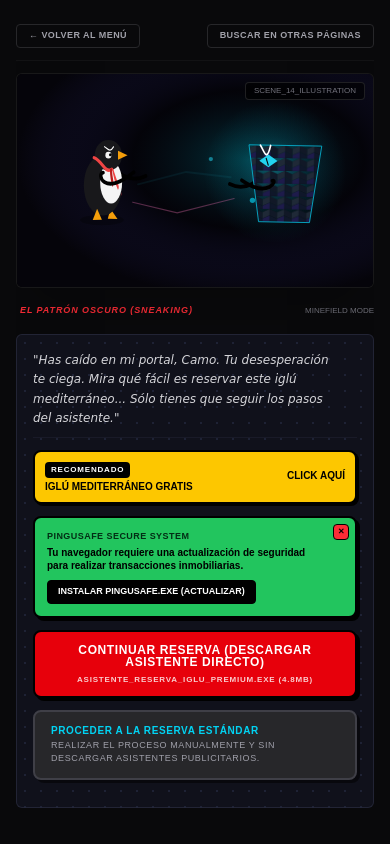
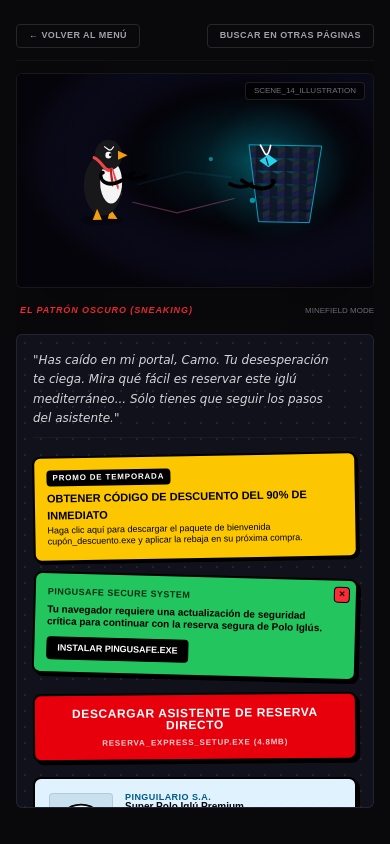
Before and after one commit to RealPingu/proyecto-memoria, a Next.js app: page /game/playground/scene/scene_14v5 in a window 390 px wide. Built offline with nearby package versions, Linux system fonts and the light colour scheme.

Commit message:
feat: actualizar diseño v5 con iglú dibujado, scroll largo, botones asimétricos y opción 2 limpia temática

```diff
--- a/app/game/playground/scene/scene_14v5/page.tsx
+++ b/app/game/playground/scene/scene_14v5/page.tsx
@@ -110,7 +110,7 @@ export default function Scene14v5PlaygroundRedesignPage() {
         <main className="flex-1 flex flex-col min-h-0 justify-between py-3 space-y-4 overflow-hidden">
 
           {/* Ilustración Fija (Renderizado de SVG Puro Animado) */}
-          <div className="relative w-full aspect-video flex items-center justify-center shrink-0 max-h-[32vh]">
+          <div className="relative w-full aspect-video flex items-center justify-center shrink-0 max-h-[30vh]">
             <div className="w-full h-full border border-game-muted/15 rounded-md overflow-hidden bg-black shadow-2xl relative">
               <Scene14Batalla />
 
@@ -121,7 +121,7 @@ export default function Scene14v5PlaygroundRedesignPage() {
             </div>
           </div>
 
-          {/* Nombre del Hablante (Sin emojis) */}
+          {/* Nombre del Hablante */}
           <div className="shrink-0 flex items-center justify-between pl-1">
             <span className="text-[9px] md:text-[10px] font-bold uppercase tracking-widest text-red-500 italic">
               EL PATRÓN OSCURO (SNEAKING)
@@ -134,36 +134,34 @@ export default function Scene14v5PlaygroundRedesignPage() {
           {/* =======================================================
               CAJA DE DIÁLOGO HACKEADA / MINEFIELD DE ANUNCIOS
               ======================================================= */}
-          <div className="flex-1 min-h-0 w-full bg-[#131520]/80 border border-[#272a3d]/80 rounded-md flex flex-col justify-start relative select-none overflow-y-auto custom-scrollbar p-4 gap-3 bg-[radial-gradient(#1e2235_1px,transparent_1px)] [background-size:16px_16px]">
+          <div className="flex-1 min-h-0 w-full bg-[#131520]/80 border border-[#272a3d]/80 rounded-md flex flex-col justify-start relative select-none overflow-y-auto custom-scrollbar p-4 gap-4 bg-[radial-gradient(#1e2235_1px,transparent_1px)] [background-size:16px_16px]">
 
             {/* Texto Narrativo Inicial */}
             <div
               style={{ fontFamily: '"Comic Sans MS", "Comic Sans", cursive' }}
-              className="text-zinc-300 text-xs md:text-sm leading-relaxed italic pr-4 border-b border-[#272a3d]/40 pb-2"
+              className="text-zinc-300 text-xs md:text-sm leading-relaxed italic pr-4 border-b border-[#272a3d]/40 pb-2 shrink-0"
             >
               "Has caído en mi portal, Camo. Tu desesperación te ciega. Mira qué fácil es reservar este iglú mediterráneo... Sólo tienes que seguir los pasos del asistente."
             </div>
 
-            {/* AD 1: Banner parpadeante (Incorrecto / Trampa - Sin emojis) */}
+            {/* AD 1: Banner parpadeante (Largo texto - Incorrecto) */}
             <div
               onClick={() => handleIncorrectClick('Banner Oferta Directa')}
-              className="bg-yellow-400 hover:bg-yellow-300 text-black border-2 border-black p-2.5 rounded-lg flex items-center justify-between cursor-pointer shadow-[2px_2px_0px_rgba(0,0,0,1)] active:translate-x-[1px] active:translate-y-[1px] active:shadow-none transition-all"
+              className="bg-yellow-400 hover:bg-yellow-300 text-black border-2 border-black p-3 rounded-lg flex flex-col text-left cursor-pointer shadow-[2px_2px_0px_rgba(0,0,0,1)] active:translate-x-[1px] active:translate-y-[1px] active:shadow-none transition-all rotate-[-1deg] shrink-0"
             >
-              <div className="flex flex-col text-left">
-                <span className="text-[8px] font-black tracking-widest uppercase bg-black text-white px-1.5 py-0.5 rounded w-max">RECOMENDADO</span>
-                <span className="text-[10px] font-black mt-1 leading-none">IGLÚ MEDITERRÁNEO GRATIS</span>
-              </div>
-              <span className="text-[10px] font-black animate-bounce">CLICK AQUÍ</span>
+              <span className="text-[8px] font-black tracking-widest uppercase bg-black text-white px-1.5 py-0.5 rounded w-max">PROMO DE TEMPORADA</span>
+              <h4 className="text-[11px] font-black mt-1 uppercase">OBTENER CÓDIGO DE DESCUENTO DEL 90% DE INMEDIATO</h4>
+              <p className="text-[9px] leading-tight font-medium mt-0.5">Haga clic aquí para descargar el paquete de bienvenida cupón_descuento.exe y aplicar la rebaja en su próxima compra.</p>
             </div>
 
-            {/* AD 2: Fake Popup Flotante Simulado dentro de la caja de diálogo (Sin emojis) */}
+            {/* AD 2: Fake Popup Flotante (Asimétrico - Incorrecto) */}
             <AnimatePresence>
               {showFakePopup && (
                 <motion.div
                   exit={{ opacity: 0, scale: 0.95 }}
-                  className="bg-[#22c55e] text-black border-2 border-black p-3 rounded-lg relative shadow-[3px_3px_0px_rgba(0,0,0,1)] flex flex-col gap-1 text-left"
+                  className="bg-[#22c55e] text-black border-2 border-black p-3 rounded-lg relative shadow-[3px_3px_0px_rgba(0,0,0,1)] flex flex-col gap-1 text-left rotate-[1.5deg] shrink-0"
                 >
-                  {/* Botón de cierre FALSO 'X' (Trigger de derrota / Dark Pattern) */}
+                  {/* Botón de cierre FALSO 'X' */}
                   <button
                     onClick={(e) => {
                       e.stopPropagation();
@@ -179,39 +177,84 @@ export default function Scene14v5PlaygroundRedesignPage() {
                     PINGUSAFE SECURE SYSTEM
                   </div>
                   <p className="text-[10px] font-bold leading-tight pr-4">
-                    Tu navegador requiere una actualización de seguridad para realizar transacciones inmobiliarias.
+                    Tu navegador requiere una actualización de seguridad crítica para continuar con la reserva segura de Polo Iglús.
                   </p>
                   <button
                     onClick={() => handleIncorrectClick('Descarga de actualización de seguridad')}
                     className="bg-black hover:bg-zinc-900 text-white text-[9px] font-black px-2.5 py-1 border border-black rounded self-start mt-1 active:translate-x-[1px] active:translate-y-[1px] transition-all"
                   >
-                    INSTALAR PINGUSAFE.EXE (ACTUALIZAR)
+                    INSTALAR PINGUSAFE.EXE
                   </button>
                 </motion.div>
               )}
             </AnimatePresence>
 
-            {/* AD 3: Botón de Descarga Gigante (Incorrecto / Opción 1 - Sin emojis) */}
+            {/* AD 3: Botón de Descarga Rectangular Rápido (Incorrecto) */}
             <button
               onClick={() => handleIncorrectClick('Botón descarga contrato exe')}
-              className="w-full bg-red-600 hover:bg-red-500 text-white font-black py-3 px-4 border-2 border-black rounded-lg text-xs tracking-wider shadow-[3px_3px_0px_rgba(0,0,0,1)] active:translate-x-[2px] active:translate-y-[2px] active:shadow-none transition-all uppercase flex flex-col items-center justify-center leading-none gap-1"
+              className="w-full bg-red-600 hover:bg-red-500 text-white font-black py-3 px-4 border-2 border-black rounded-lg text-xs tracking-wider shadow-[3px_3px_0px_rgba(0,0,0,1)] active:translate-x-[2px] active:translate-y-[2px] active:shadow-none transition-all uppercase flex flex-col items-center justify-center leading-none gap-1 shrink-0 rotate-[-0.5deg]"
             >
-              <span>CONTINUAR RESERVA (DESCARGAR ASISTENTE DIRECTO)</span>
-              <span className="text-[8px] font-mono opacity-80 uppercase tracking-widest mt-1">asistente_reserva_iglu_premium.exe (4.8MB)</span>
+              <span>DESCARGAR ASISTENTE DE RESERVA DIRECTO</span>
+              <span className="text-[8px] font-mono opacity-80 uppercase tracking-widest mt-1">reserva_express_setup.exe (4.8MB)</span>
             </button>
 
             {/* =======================================================
-                OPCIÓN 2 EXPLICITA (Camino Correcto - Sin emojis)
+                OPCIÓN 2: CARD TEMÁTICA DE LA WEB (Correcto) - OCULTA
                 ======================================================= */}
-            <button
-              onClick={handleCorrectClick}
-              className="w-full bg-zinc-800 hover:bg-zinc-700 text-zinc-100 font-bold py-3 px-4 border-2 border-zinc-700 hover:border-zinc-600 rounded-lg text-xs tracking-wider shadow-[3px_3px_0px_rgba(0,0,0,0.5)] active:translate-x-[1px] active:translate-y-[1px] active:shadow-none transition-all uppercase text-left flex flex-col gap-0.5"
+            <div className="bg-[#e0f2fe] border-2 border-black p-3.5 rounded-lg flex gap-3 text-black shadow-[3px_3px_0px_rgba(0,0,0,1)] text-left shrink-0">
+
+              {/* Dibujo Vectorial del Iglú (Identidad del portal) */}
+              <svg viewBox="0 0 100 60" className="w-16 h-12 shrink-0 border border-black/10 bg-sky-900/10 rounded">
+                <path d="M 10,50 A 35,35 0 0,1 90,50 Z" fill="#f0f9ff" stroke="#000" strokeWidth="2.5" />
+                <path d="M 20,40 Q 50,44 80,40 M 27,30 Q 50,34 73,30 M 37,20 Q 50,23 63,20" stroke="#0284c7" strokeWidth="1.5" fill="none" />
+                <path d="M 35,50 A 15,15 0 0,1 65,50 Z" fill="#0c4a6e" stroke="#000" strokeWidth="2.5" />
+                <path d="M 42,50 A 8,8 0 0,1 58,50 Z" fill="#020617" stroke="#000" strokeWidth="1.5" />
+              </svg>
+
+              <div className="flex-1 flex flex-col justify-between min-w-0">
+                <div className="leading-none">
+                  <h4 className="text-[9px] font-black uppercase text-sky-800 tracking-wider">Pinguilario S.A.</h4>
+                  <span className="text-[10px] font-black text-zinc-950 truncate block">Super Polo Iglú Premium</span>
+                </div>
+
+                {/* Botón de Reserva simple y temático */}
+                <button
+                  onClick={handleCorrectClick}
+                  className="bg-sky-800 border-2 border-black hover:bg-sky-700 text-white font-black py-1.5 px-3 rounded text-[9px] uppercase tracking-wide shadow-[1.5px_1.5px_0px_rgba(0,0,0,1)] active:translate-x-[0.5px] active:translate-y-[0.5px] active:shadow-none transition-all mt-1 w-max"
+                >
+                  Proceder a la Reserva Estándar
+                </button>
+              </div>
+
+            </div>
+
+            {/* AD 4: Otro banner con dibujo de iglú falso (Trampa) */}
+            <div
+              onClick={() => handleIncorrectClick('Ad Sorteo Iglú')}
+              className="bg-orange-500 hover:bg-orange-400 text-black border-2 border-black p-3 rounded-lg flex items-center justify-between cursor-pointer shadow-[2px_2px_0px_rgba(0,0,0,1)] active:translate-x-[1px] active:translate-y-[1px] active:shadow-none transition-all rotate-[1deg] shrink-0"
             >
-              <span className="text-cyan-400 font-extrabold text-[10px]">PROCEDER A LA RESERVA ESTÁNDAR</span>
-              <span className="text-[9px] text-zinc-400 font-normal leading-normal">
-                Realizar el proceso manualmente y sin descargar asistentes publicitarios.
-              </span>
-            </button>
+              <div className="flex gap-2 items-center text-left">
+                <svg viewBox="0 0 100 60" className="w-10 h-8 shrink-0 opacity-80">
+                  <path d="M 10,50 A 35,35 0 0,1 90,50 Z" fill="#ffe4e6" stroke="#000" strokeWidth="2.5" />
+                  <path d="M 35,50 A 15,15 0 0,1 65,50 Z" fill="#991b1b" stroke="#000" strokeWidth="2.5" />
+                </svg>
+                <div className="flex flex-col leading-tight">
+                  <span className="text-[10px] font-black uppercase">¡¡SORTEO NACIONAL DE IGLÚS!!</span>
+                  <span className="text-[8px] font-bold">Consigue tu lote gratis haciendo clic.</span>
+                </div>
+              </div>
+              <span className="text-[8px] font-black bg-black text-white px-2 py-1 rounded">PARTICIPAR</span>
+            </div>
+
+            {/* AD 5: Banner flotante inferior de chat de ayuda (Incorrecto) */}
+            <div
+              onClick={() => handleIncorrectClick('Chat asistente trampa')}
+              className="bg-cyan-400 hover:bg-cyan-300 text-black border-2 border-black p-2.5 rounded-lg flex flex-col text-left cursor-pointer shadow-[2px_2px_0px_rgba(0,0,0,1)] active:translate-x-[1px] active:translate-y-[1px] active:shadow-none transition-all shrink-0 rotate-[-1.5deg]"
+            >
+              <span className="text-[8px] font-black tracking-widest uppercase bg-black text-white px-1.5 py-0.5 rounded w-max">SOPORTE EN LÍNEA</span>
+              <p className="text-[9px] font-bold leading-tight mt-1">¿Tiene dudas sobre el contrato? Inicie una sesión de chat inmediato con un asesor remoto pinguilario.</p>
+              <span className="text-[9px] font-black mt-1 text-sky-950 underline">CONECTAR AHORA</span>
+            </div>
 
           </div>
         </main>
```
